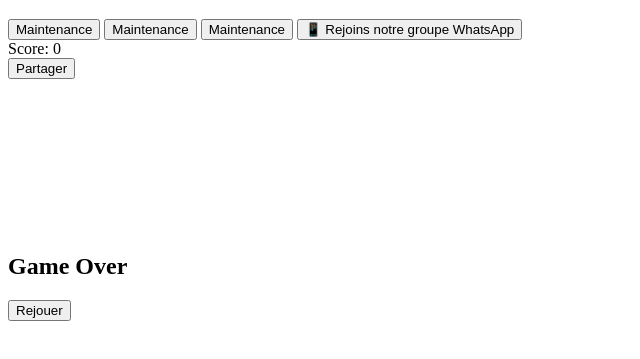
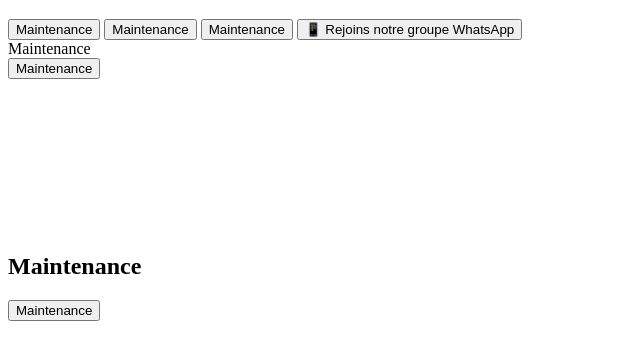
Before and after one commit to Nathana15are/2048-jeux, a plain HTML site: page index.html in a window 1280 px wide. Shown: the part 61-420 px from the top of the page, without its empty margins (0-640 px from the left). Drawn offline with Linux system fonts and the light colour scheme.

Commit message:
Update index.html

```diff
--- a/index.html
+++ b/index.html
@@ -17,14 +17,14 @@
 
   <div id="game-container" class="hidden">
     <div class="header">
-      <div id="score">Score: 0</div>
-      <button id="shareBtn">Partager</button>
+      <div id="score">Maintenance</div>
+      <button id="shareBtn">Maintenance</button>
     </div>
     <canvas id="particleCanvas"></canvas>
     <div id="grid"></div>
     <div id="game-over" class="hidden">
-      <h2>Game Over</h2>
-      <button onclick="restartGame()">Rejouer</button>
+      <h2>Maintenance</h2>
+      <button onclick="restartGame()">Maintenance</button>
     </div>
     <div id="leaderboard"></div>
   </div>
```
